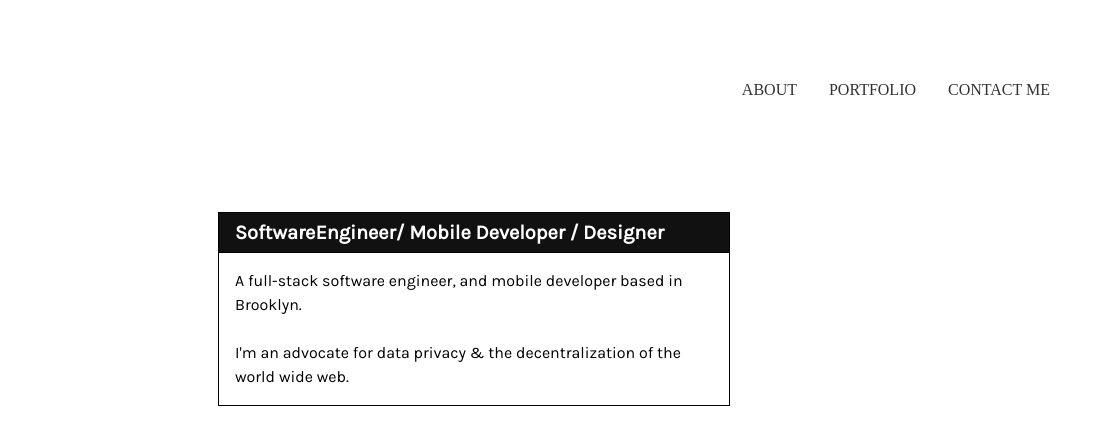
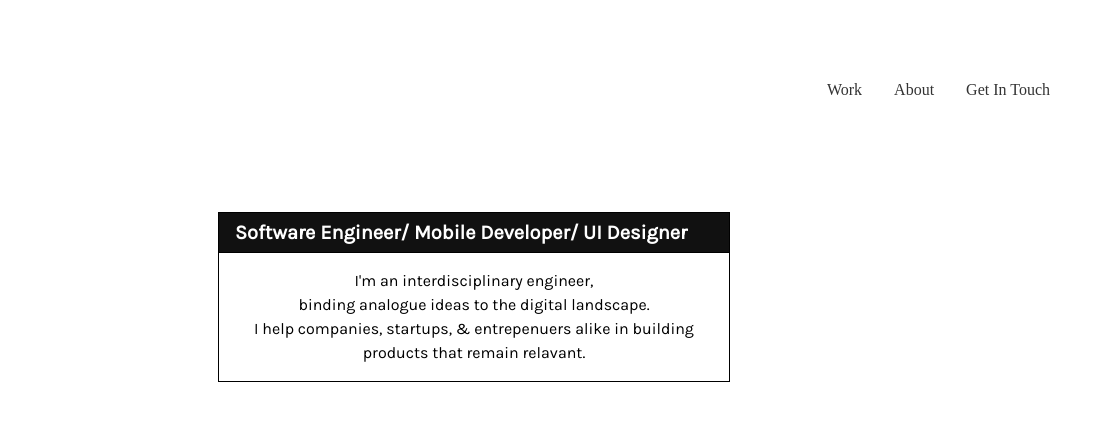
Before and after one commit to krtb/KurtBauer, a Gatsby site: page / in a window 1280 px wide. Shown: the full height of the page, 166-1280 px from the left. Built offline with nearby package versions, Linux system fonts and the light colour scheme; Gatsby itself is replaced by a stand-in of ours.

Commit message:
changed blurb on homepage

```diff
--- a/src/homepage/components/first.js
+++ b/src/homepage/components/first.js
@@ -10,20 +10,38 @@ export default class first extends Component {
           <h1 class="f5 f4-ns fw6 black-70">Kurt Bauer</h1>
           <h2 class="f6 black-70 fw2 ttu tracked">New York</h2>
           <div class="dtc v-mid w-75 tr">
-                  <a class="link dim dark-gray f6 f5-ns dib mr3 mr4-ns" href="#" title="About">ABOUT</a>
-                  <a class="link dim dark-gray f6 f5-ns dib mr3 mr4-ns" href="#" title="Store">PORTFOLIO</a>
-                  <a class="link dim dark-gray f6 f5-ns dib" href="#" title="Contact">CONTACT ME</a>
+            <a
+              class="link dim dark-gray f6 f5-ns dib mr3 mr4-ns"
+              href="#"
+              title="Work"
+            >
+              Work
+            </a>
+            <a
+              class="link dim dark-gray f6 f5-ns dib mr3 mr4-ns"
+              href="#"
+              title="About"
+            >
+              About
+            </a>
+            <a
+              class="link dim dark-gray f6 f5-ns dib"
+              href="#"
+              title="Contact"
+            >
+              Get In Touch
+            </a>
           </div>
         </nav>
         <article class="center mw5 mw6-ns hidden ba mv4">
-                <h1 class="sans-serif f4 bg-near-black white mv0 pv2 ph3"> SoftwareEngineer/ Mobile Developer / Designer</h1>
+          <h1 class="sans-serif f4 bg-near-black white mv0 pv2 ph3">
+            {' '}
+            Software Engineer/ Mobile Developer/ UI Designer
+          </h1>
           <div class="pa3 bt">
             <p class="sans-serif f6 f5-ns lh-copy measure mv0">
-                        A full-stack software engineer, and mobile developer
-                        based in Brooklyn.
-                        <br />
-                        <br />
-                        I'm an advocate for data privacy & the decentralization of the world wide web.
+             <center> I'm an interdisciplinary engineer,<br /> binding analogue ideas to the digital landscape.</center>
+             <center> I help companies, startups, & entrepenuers alike in building products that remain relavant.</center>
             </p>
           </div>
         </article>
```
Lines whose indentation alone changed are shown as unchanged.
